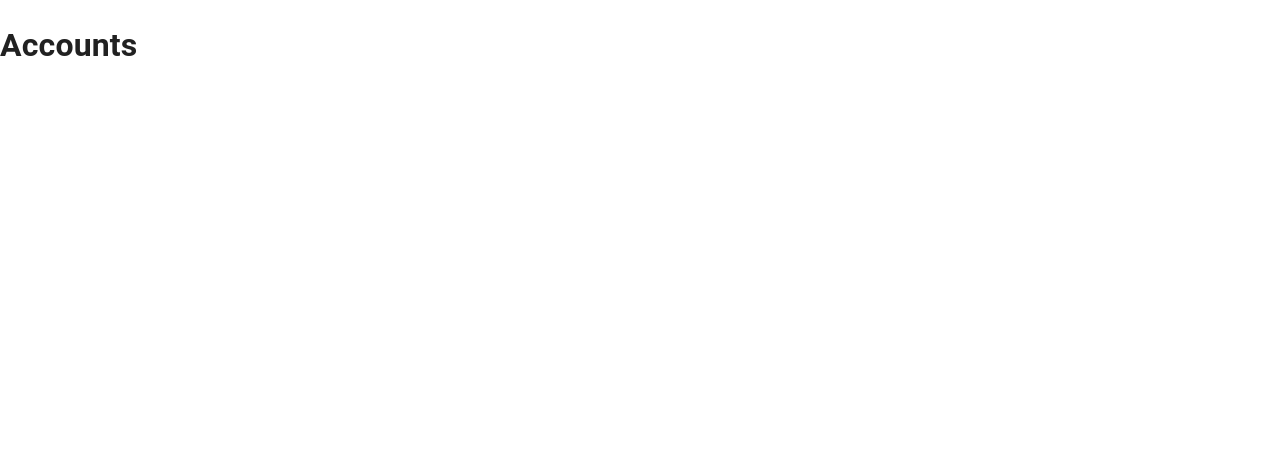
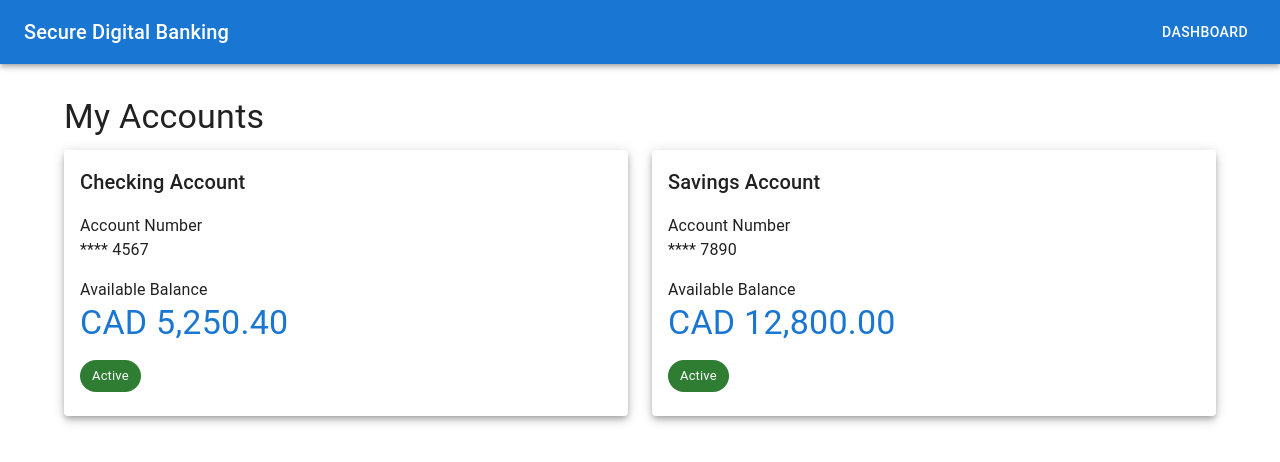
Before and after one commit to ahmadmushabbir03-maker/SecureBankingApp, a React app in the folder frontend/: page /accounts in a window 1280 px wide. Shown: the top 462 px of the page. Built offline with nearby package versions, Linux system fonts and the light colour scheme; the HTML template or start-up script is replaced by a standard one.

Commit message:
Phase 3.5 - Accounts page

```diff
--- a/frontend/src/pages/Accounts.jsx
+++ b/frontend/src/pages/Accounts.jsx
@@ -1,5 +1,113 @@
+import {
+  AppBar,
+  Toolbar,
+  Typography,
+  Container,
+  Grid,
+  Card,
+  CardContent,
+  Button,
+  Chip
+} from "@mui/material";
+
 export default function Accounts() {
-    return (
-        <h1>Accounts</h1>
-    );
+
+  const accounts = [
+    {
+      type: "Checking Account",
+      number: "**** 4567",
+      balance: "CAD 5,250.40",
+      status: "Active"
+    },
+    {
+      type: "Savings Account",
+      number: "**** 7890",
+      balance: "CAD 12,800.00",
+      status: "Active"
+    }
+  ];
+
+  return (
+    <>
+
+      <AppBar position="static">
+        <Toolbar>
+
+          <Typography
+            variant="h6"
+            sx={{ flexGrow: 1 }}
+          >
+            Secure Digital Banking
+          </Typography>
+
+          <Button color="inherit">
+            Dashboard
+          </Button>
+
+        </Toolbar>
+      </AppBar>
+
+      <Container sx={{ mt: 4 }}>
+
+        <Typography
+          variant="h4"
+          gutterBottom
+        >
+          My Accounts
+        </Typography>
+
+        <Grid container spacing={3}>
+
+          {accounts.map((account, index) => (
+
+            <Grid size={{ xs: 12, md: 6 }} key={index}>
+
+              <Card elevation={5}>
+
+                <CardContent>
+
+                  <Typography variant="h6">
+                    {account.type}
+                  </Typography>
+
+                  <Typography sx={{ mt: 2 }}>
+                    Account Number
+                  </Typography>
+
+                  <Typography fontWeight="bold">
+                    {account.number}
+                  </Typography>
+
+                  <Typography sx={{ mt: 2 }}>
+                    Available Balance
+                  </Typography>
+
+                  <Typography
+                    variant="h4"
+                    color="primary"
+                  >
+                    {account.balance}
+                  </Typography>
+
+                  <Chip
+                    sx={{ mt: 2 }}
+                    color="success"
+                    label={account.status}
+                  />
+
+                </CardContent>
+
+              </Card>
+
+            </Grid>
+
+          ))}
+
+        </Grid>
+
+      </Container>
+
+    </>
+  );
+
 }
```
